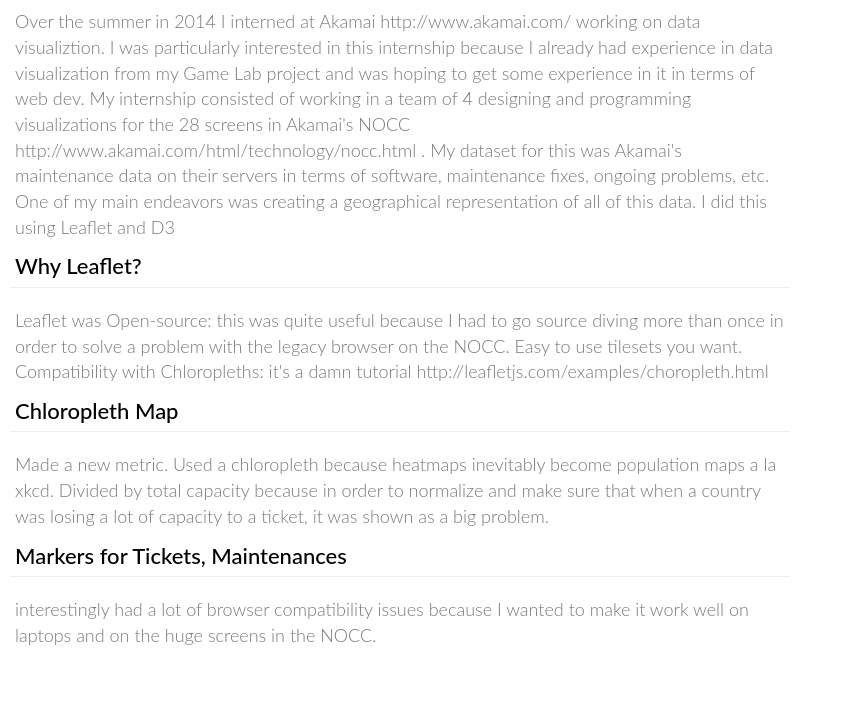
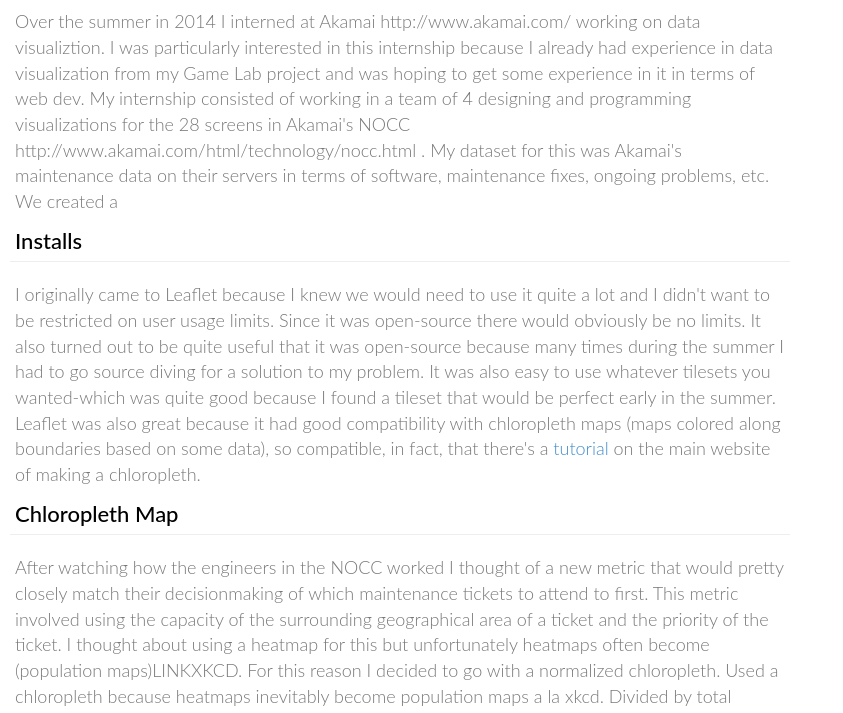
Before and after one commit to NicholasMohr/nmohrHomepage, a plain HTML site: page accordion/akamaiLeaflet/akamaiLeaflet.html in a window 1280 px wide. Shown: the part 84-797 px from the top of the page, without its empty margins (0-843 px from the left). Drawn offline with Linux system fonts and the light colour scheme.

Commit message:
add a bit more content

```diff
--- a/accordion/akamaiLeaflet/akamaiLeaflet.html
+++ b/accordion/akamaiLeaflet/akamaiLeaflet.html
@@ -16,20 +16,18 @@
 
     <div class="message">Over the summer in 2014 I interned at Akamai http://www.akamai.com/ working on data visualiztion.  I was particularly interested in this internship because I already had experience in data visualization from my Game Lab project and was hoping to get some experience in it in terms of web dev. My internship consisted of working in a team of 4 designing and programming visualizations for the 28 screens in Akamai's NOCC http://www.akamai.com/html/technology/nocc.html .  My dataset for this was Akamai's maintenance data on their servers in terms of software, maintenance fixes, ongoing problems, etc.
 
-    One of my main endeavors was creating a geographical representation of all of this data.  I did this using Leaflet and D3</div>
+    We created a </div>
 
-        <div class="subtitle">Why Leaflet?</div>
+        <div class="subtitle">Installs</div>
         <hr>
         <div class="message">
-          Leaflet was Open-source: this was quite useful because I had to go source diving more than once in order to solve a problem with the legacy browser on the NOCC.
-          Easy to use tilesets you want.
-          Compatibility with Chloropleths: it's a damn tutorial http://leafletjs.com/examples/choropleth.html
+          I originally came to Leaflet because I knew we would need to use it quite a lot and I didn't want to be restricted on user usage limits.  Since it was open-source there would obviously be no limits. It also turned out to be quite useful that it was open-source because many times during the summer I had to go source diving for a solution to my problem.  It was also easy to use whatever tilesets you wanted-which was quite good because I found a tileset that would be perfect early in the summer.  Leaflet was also great because it had good compatibility with chloropleth maps (maps colored along boundaries based on some data), so compatible, in fact, that there's a <a href="http://leafletjs.com/examples/choropleth.html" target="_blank">tutorial</a> on the main website of making a chloropleth.
         </div>
 
         <div class="subtitle">Chloropleth Map</div>
         <hr>
         <div class="message">
-          Made a new metric.
+          After watching how the engineers in the NOCC worked I thought of a new metric that would pretty closely match their decisionmaking of which maintenance tickets to attend to first.  This metric involved using the capacity of the surrounding geographical area of a ticket and the priority of the ticket.  I thought about using a heatmap for this but unfortunately heatmaps often become (population maps)LINKXKCD.  For this reason I decided to go with a normalized chloropleth.
           Used a chloropleth because heatmaps inevitably become population maps a la xkcd.
           Divided by total capacity because in order to normalize and make sure that when a country was losing a lot of capacity to a ticket, it was shown as a big problem.
         </div>
@@ -37,7 +35,7 @@
         <div class="subtitle">Markers for Tickets, Maintenances</div>
         <hr>
         <div class="message">
-          interestingly had a lot of browser compatibility issues because I wanted to make it work well on laptops and on the huge screens in the NOCC.
+          I had a lot of browser compatibility issues because I wanted to make it work well on laptops and on the huge screens in the NOCC. This meant that the markers on the map had to resize properly depending on your resolution.  Unfortunately the normal Leaflet way of doing this didnt work well for the extremely strange browser in the NOCC.  I ended up having to look through the leaflet source code to find what line was probably the offender and change it in our downloaded version of leaflet.
         </div>
 
 
```
Also changed, not shown: accordion/aboutMe/aboutMe.html (+3 -3 lines).
